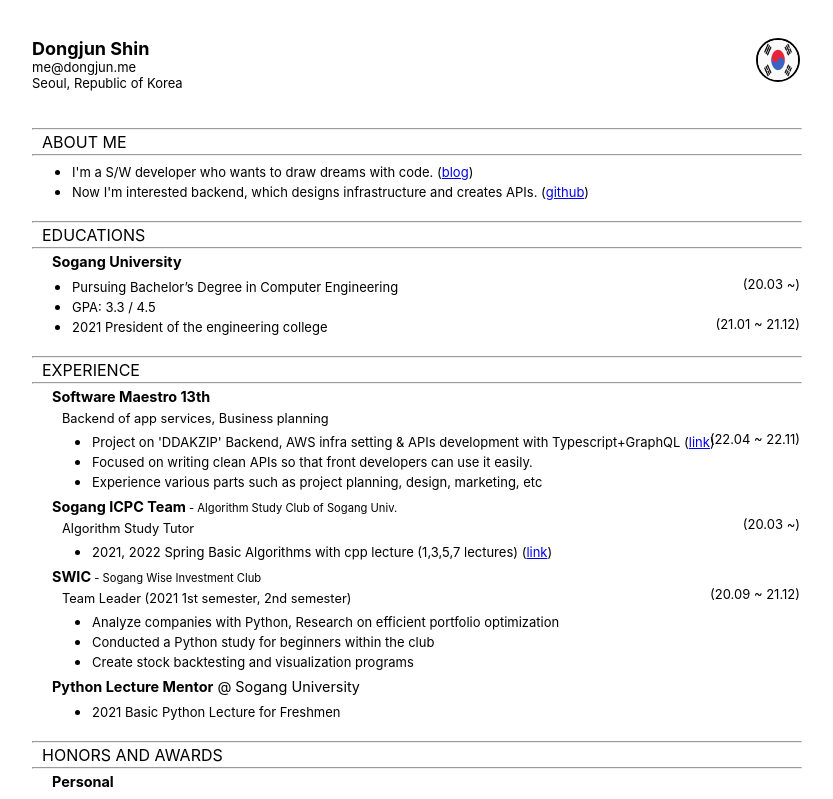
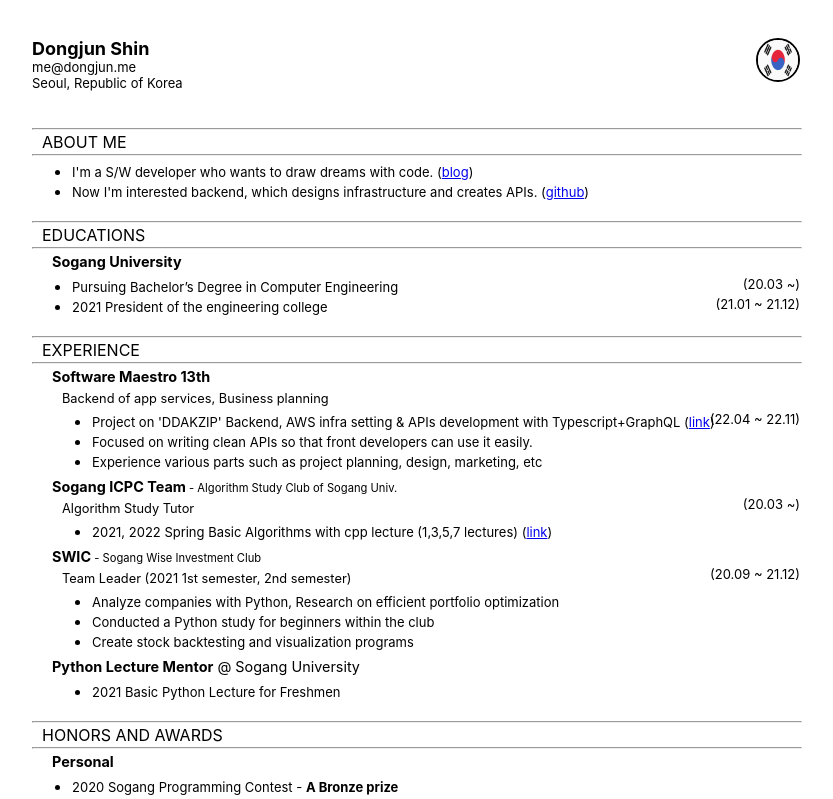
Before and after one commit to americano212/typescript-react-resume-page, a React (Create React App) app: page / in a window 1280 px wide. Shown: the top 799 px of the page, without its empty margins (224-1057 px from the left). Built offline with nearby package versions, Linux system fonts and the light colour scheme.

Commit message:
feat: 학점관련 부분 삭제

```diff
--- a/src/components/Educations.tsx
+++ b/src/components/Educations.tsx
@@ -30,11 +30,6 @@
         </li>
         <li>
           <Contents>
-            {language === "ENG" ? "GPA: 3.3 / 4.5" : "학점: 3.3 / 4.5"}
-          </Contents>
-        </li>
-        <li>
-          <Contents>
             {language === "ENG"
               ? "2021 President of the engineering college"
               : "2021 공과대학 학생회장"}
```
